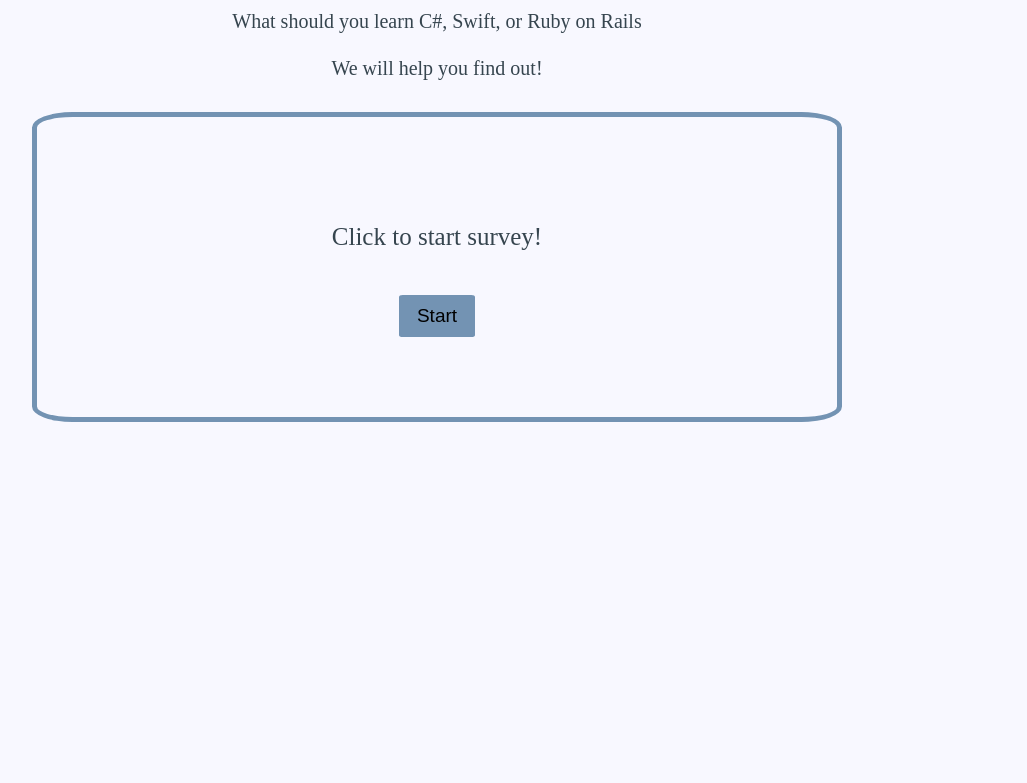
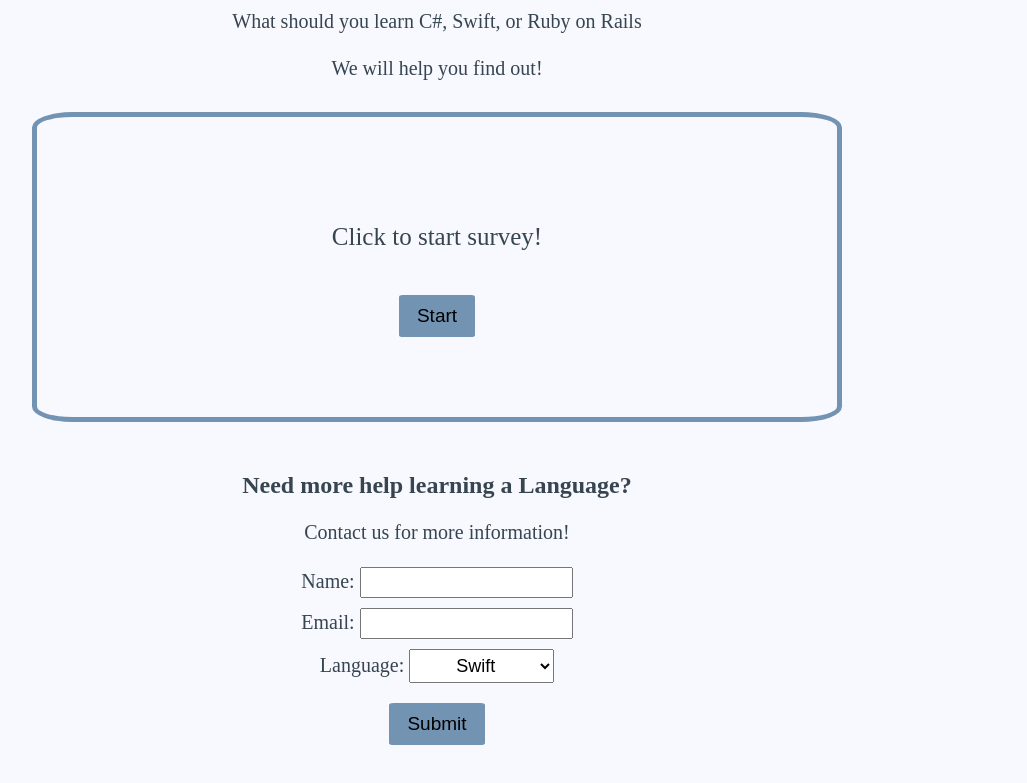
Before and after one commit to jfox25/LanguageSelector, a plain HTML site: page index.html in a window 1280 px wide. Shown: the part 103-886 px from the top of the page, without its empty margins (203-1230 px from the left). Before the commit the page ends 800 px from the top, so only its background shows below. Drawn offline with Linux system fonts and the light colour scheme.

Commit message:
Styled contact form

```diff
--- a/css/styles.css
+++ b/css/styles.css
@@ -61,7 +61,7 @@ body {
 }
 
 select {
-  font-size: 20px;
+  font-size: 18px;
   text-align: center;
   padding: 5px;
 }
@@ -136,3 +136,22 @@ select {
 .hidden {
   display: none;
 }
+
+.contact {
+  text-align: center;
+  margin-top: 50px;
+  margin-bottom: 100px;
+}
+.contact p {
+  font-size: 20px;
+}
+.form {
+  font-size: 20px;
+}
+.form input {
+  font-size: 15px;
+  padding: 5px;
+}
+.form-group {
+  margin-top: 10px;
+}
--- a/index.html
+++ b/index.html
@@ -22,10 +22,10 @@
           <button class="btn btn-light">Start</button>
         </div>
         <div id="q1-survey" class="survey-section hidden">
-          <p>What do you prefer Mac or Windows?</p>
+          <p>What do you prefer Apple or Microsoft?</p>
           <select id="q1-input">
             <option value="a">I only rock Mac</option>
-            <option value="b">Windows is the only correct answer</option>
+            <option value="b">Microsoft is the only correct answer</option>
             <option value="c">Don't really care</option>
           </select>
           <button class="btn btn-light">Next</button>
@@ -81,6 +81,29 @@
           <button id="restart-survey" class="btn btn-light">Restart</button>
         </div>
       </div>
+      <div class="contact">
+        <h2>Need more help learning a Language?</h2>
+        <p>Contact us for more information!</p>
+        <form id="contact-form" class="form">
+          <div class="form-group">
+            <label for="name-input">Name: </label>
+            <input id="name-input" type="text" />
+          </div>
+          <div class="form-group">
+            <label for="name-input">Email: </label>
+            <input id="name-input" type="text" />
+          </div>
+          <div class="form-group">
+            <label for="name-input">Language: </label>
+            <select id="language-input">
+              <option value="">Swift</option>
+              <option value="">C#</option>
+              <option value="">Ruby on Rails</option>
+            </select>
+          </div>
+          <button type="submit" class="btn btn-light">Submit</button>
+        </form>
+      </div>
     </div>
   </body>
 </html>
```
